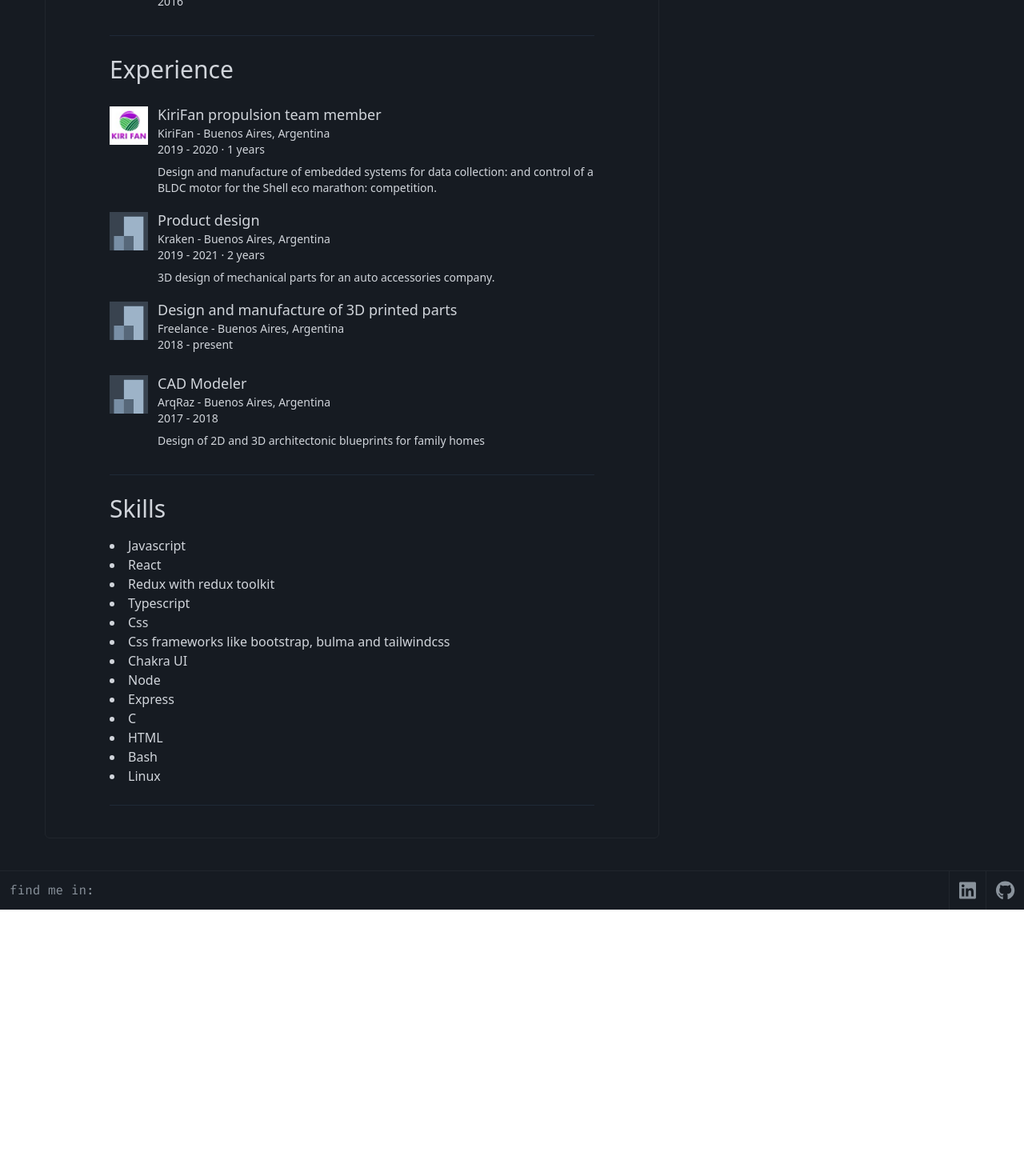
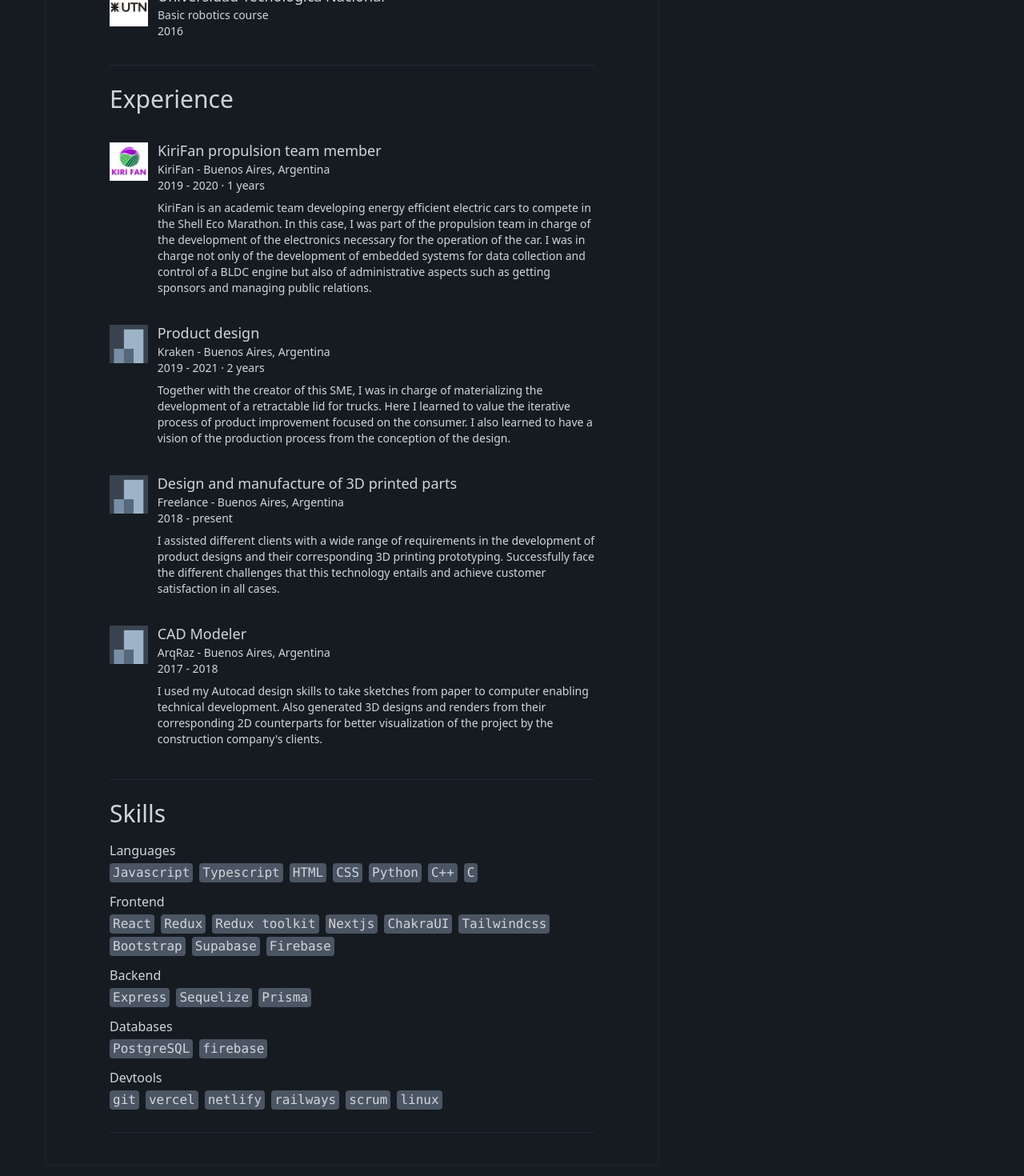
Before and after one commit to matzapata/portfolio, a React (Create React App) app: page /about-me in a window 1280 px wide. Shown: the part 1060-2530 px from the top of the page at 80% size. Before the commit the page ends 2197 px from the top, so only its background shows below. Built offline with nearby package versions, Linux system fonts and the light colour scheme.

Commit message:
Update about me information Update projects descriptions Update skills styles and values Add cv download link

```diff
--- a/package.json
+++ b/package.json
@@ -3,6 +3,7 @@
   "version": "0.1.0",
   "private": true,
   "dependencies": {
+    "@fortawesome/fontawesome-svg-core": "^6.2.0",
     "@fortawesome/free-brands-svg-icons": "^6.1.1",
     "@fortawesome/react-fontawesome": "^0.1.18",
     "@heroicons/react": "^1.0.6",
--- a/src/components/ExperienceCard.js
+++ b/src/components/ExperienceCard.js
@@ -9,7 +9,7 @@ function ExperienceCard({
     description
 }) {
     return (
-        <div className="flex py-2 space-x-3">
+        <div className="flex py-4 space-x-3">
             <img className="w-12 h-12 mt-1" src={companyImageUrl} alt={company} />
             <div>
                 <h2 className="text-lg font-medium">{title}</h2>
--- a/src/config.js
+++ b/src/config.js
@@ -1,6 +1,7 @@
 
 const config = {
-    about: "Full stack developer and electronic engineering student passionate about technology and its application in business. Seeking to leverage broad development experience and hands-on technical expertise in a challenging role as a Full-stack Developer.",
+    about: "Full stack developer and electronic engineering student passionate about technology and it's application in business. Seeking to leverage broad development experience and hands-on technical expertise in a challenging role as a Full-stack Developer.",
+    cvDownloadLink: "https://drive.google.com/uc?export=download&id=10nv7Tj7TEzenB9P_Vk2sAiVNZGXUhK8R",
     education: [
         {
             institution: "Henry",
@@ -32,7 +33,7 @@ const config = {
             title: "KiriFan propulsion team member",
             company: "KiriFan",
             companyImageUrl: "/images/kiri-fan.jpg",
-            description: "Design and manufacture of embedded systems for data collection: and control of a BLDC motor for the Shell eco marathon: competition.",
+            description: "KiriFan is an academic team developing energy efficient electric cars to compete in the Shell Eco Marathon. In this case, I was part of the propulsion team in charge of the development of the electronics necessary for the operation of the car. I was in charge not only of the development of embedded systems for data collection and control of a BLDC engine but also of administrative aspects such as getting sponsors and managing public relations.",
             timeSpan: "2019 - 2020 · 1 years",
             place: "Buenos Aires, Argentina",
         },
@@ -40,7 +41,7 @@ const config = {
             title: "Product design",
             company: "Kraken",
             companyImageUrl: "/images/placeholder.jpg",
-            description: "3D design of mechanical parts for an auto accessories company.",
+            description: "Together with the creator of this SME, I was in charge of materializing the development of a retractable lid for trucks. Here I learned to value the iterative process of product improvement focused on the consumer. I also learned to have a vision of the production process from the conception of the design.",
             timeSpan: "2019 - 2021 · 2 years",
             place: "Buenos Aires, Argentina",
         },
@@ -48,6 +49,7 @@ const config = {
             title: "Design and manufacture of 3D printed parts",
             company: "Freelance",
             companyImageUrl: "/images/placeholder.jpg",
+            description: "I assisted different clients with a wide range of requirements in the development of product designs and their corresponding 3D printing prototyping. Successfully face the different challenges that this technology entails and achieve customer satisfaction in all cases.",
             timeSpan: "2018 - present",
             place: "Buenos Aires, Argentina",
         },
@@ -56,25 +58,27 @@ const config = {
             company: "ArqRaz",
             companyImageUrl: "/images/placeholder.jpg",
             timeSpan: "2017 - 2018",
-            description: "Design of 2D and 3D architectonic blueprints for family homes",
+            description: "I used my Autocad design skills to take sketches from paper to computer enabling technical development. Also generated 3D designs and renders from their corresponding 2D counterparts for better visualization of the project by the construction company's clients.",
             place: "Buenos Aires, Argentina",
         },
     ],
-    skills: [
-        "Javascript",
-        "React",
-        "Redux with redux toolkit",
-        "Typescript",
-        "Css",
-        "Css frameworks like bootstrap, bulma and tailwindcss",
-        "Chakra UI",
-        "Node",
-        "Express",
-        "C",
-        "HTML",
-        "Bash",
-        "Linux",
-    ]
+    skills: {
+        Languages: [ "Javascript",  "Typescript",  "HTML", "CSS", "Python", "C++",  "C" ],
+        Frontend: [
+            "React",
+            "Redux",
+            "Redux toolkit",
+            "Nextjs",
+            "ChakraUI",
+            "Tailwindcss",
+            "Bootstrap",
+            "Supabase",
+            "Firebase",
+        ],
+        Backend: [ "Express", "Sequelize", "Prisma" ],
+        Databases: [ "PostgreSQL", "firebase" ],
+        Devtools: [ "git", "vercel", "netlify", "railways", "scrum", "linux" ]
+    }
 };
 
 export default config;
--- a/src/pages/AboutMe.js
+++ b/src/pages/AboutMe.js
@@ -16,11 +16,12 @@ function AboutMe() {
                 <FolderLink name="Education" to="#education" />
                 <FolderLink name="Experience" to="#experience" />
                 <FolderLink name="Skills.md" to="#skills" />
+                <FileLink name="CV - Zapata Matias.pdf" to={config.cvDownloadLink} />
                 <FileLink name="README.md" to="#about-me" />
             </FileTree>
 
             <File title="README.md" className="px-8 py-10 markdown-body">
-                <h1 id="about-me">About me</h1>
+                <h1 id="about-me">About me 👋</h1>
                 <p>{config.about}</p>
                 <hr className="mt-6 border-gray-800" />
 
@@ -51,7 +52,15 @@ function AboutMe() {
                 <hr className="mt-6 border-gray-800" />
 
                 <h1 id="skills" >Skills</h1>
-                {config.skills.map((s, i) => <li key={i}>{s}</li>)}
+                {Object.keys(config.skills).map((s, i) => (
+                    <div key={i} className="mb-2">
+                        <h2 className="mb-1">{s}</h2>
+                        <div className="flex flex-wrap">
+                            {config.skills[s].map((v, j) => (<code className="mb-1 mr-2" key={j}>{v}</code>))}
+                        </div>
+                    </div>
+                )
+                )}
                 <hr className="mt-6 border-gray-800" />
             </File>
 
--- a/src/pages/Projects.js
+++ b/src/pages/Projects.js
@@ -10,41 +10,48 @@ function Projects() {
 
             <FileTree>
                 <FileLink name="Devjet.md" to="#usedevjet"  />
-                <FileLink name="Crypto.md" to="#crypto"  />
+                <FileLink name="Eid.md" to="#eid"  />
                 <FileLink name="Portfolio.md" to="#portfolio" />
+                <FileLink name="Pi dogs.md" to="#pi-dogs" />
+                <FileLink name="Prodemaster pg.md" to="#pg-prodemaster" />
                 <FileLink name="Bookbinding.md" to="#bookbinding" />
                 <FileLink name="Bootwindcss.md" to="#bootwindcss" isLastChild />
             </FileTree>
 
             <File title="README.md" className="px-8 py-10 markdown-body" >
                 <h1 id="usedevjet" className="mb-2 text-2xl">Devjet</h1>
-                <p>Devjet is a collection of guides, examples, templates, and resources to help you build your websites faster.</p>
-                <p>It was created using:</p>
-                <ul className="py-2 pl-8 list-disc">
-                    <li>Next.js</li>
-                    <li>Firebase authentication</li>
-                    <li>MDX for posts writing</li>
-                    <li>Tailwindcss</li>
-                    <li>Netlify hosting</li>
-                </ul>
-                <p>Even tough it's still a work in progress, you can find the deploy website at <a href="https://www.usedevjet.com/">www.usedevjet.com</a></p>
+                <p>Code receipes and generators to improve coding efficency for web development projects using a PERN stack. Built with Nextjs, Contentlayer, MDX, ChakraUI, Gluegun CLI and deployed on Vercel.</p>
+                <p>Visit at: <a href="https://www.usedevjet.com/">www.usedevjet.com</a></p>
 
                 <hr className="mt-6 border-gray-800"/>
 
-                <h1 id="crypto">Crypto</h1>
-                <p>Crypto is a collection of cryptographic algorithms implemented in portable C. This implementations were developed for a microcontroller application used in a college project about digital signature.</p>
-                <p>The source code can be found at: <a href="https://github.com/matzapata/crypto">matzapata/crypto</a></p>
+                <h1 id="eid">EID</h1>
+                <p>Prototype of an electronic identification device built with the purpose of solve the inefficiency of different organizations, whether business or government, to process paperwork and validate documentation of different types. Built with C and C++.</p>
+                <p>The source code can be found at: <a href="https://github.com/matzapata/EID">matzapata/crypto</a></p>
 
                 <hr className="mt-6 border-gray-800"/>
 
                 <h1 id="portfolio">Portfolio</h1>
-                <p>The portfolio website is a simple web application developed with <code>react</code> and <code>tailwindcss</code>. It was deployed in <code>netlify</code> and makes use of the <code>herotofu</code> service to implement the contact form.</p>
-                <p>The deployed website can be found here: <a href="https://matiaszapata.netlify.app/">www.matiaszapata.netlify.app</a> </p>
+                <p>Portfolio website created with react and tailwindcss and deployed on netlify. Visit at: <a href="https://matiaszapata.netlify.app/">www.matiaszapata.netlify.app</a>.</p>
+
+                <hr className="mt-6 border-gray-800"/>
+
+                <h1 id="pi-dogs">PI dogs Henry</h1>
+
+                <p>Fullstack project that makes use of the-dog-api. Created with React, Express, Sequelize, Redux, Tailwindcss, Jest and deployed on Netlify and elephantsql for Henry's Individual Project.</p>
+                <p>The source code can be found here: <a href="https://github.com/matzapata/PI-Dogs">matzapata/PI-Dogs</a></p>
+                <p>And the deployment at <a href="https://pi-dogs-zapata.netlify.app">pi-dogs-zapata.netlify.app</a></p>
+
+                <hr className="mt-6 border-gray-800"/>
+
+                <h1 id="pg-prodemaster">Prodemaster PG Henry</h1>
+                <p>Prodemaster is a sports betting platform that allows users to participate in public tournaments or create their own tournaments to compete with friends for cash prizes. The project was developed as a group project for Henry with React, Express, Postgress, Typescript and Prisma among other technologies.</p>
+                <p>The source code can be found here: <a href="https://github.com/matzapata/PG-Henry">matzapata/PG-Henry</a></p>
 
                 <hr className="mt-6 border-gray-800"/>
 
                 <h1 id="bootwindcss">Bootwindcss</h1>
-                <p>Bootwindcss is ab adaptation of the bootstrap source code to allow an armonic work with tailwindcss bringing in this way the best of both frameworks to the table.</p>
+                <p>Library combining tailwindcss and bootstrap styles. Documentation page created with nuxt and deployed on netlify. Currently deprecated, would not use in any project, instead i would chose another tool like flowbite or chakra but helped me develop css skills.</p>
                 <p>The source code can be found here: <a href="https://github.com/matzapata/bootwindscss">matzapata/bootwindscss</a></p>
                 <p>And the documentation website build with nuxtjs and deployed on netlify can be found here: <a href="https://bootwindscss.netlify.app/">Bootwindcss</a></p>
 
```
Also changed, not shown: 2 other files (tests, documents, lock files or other folders).
